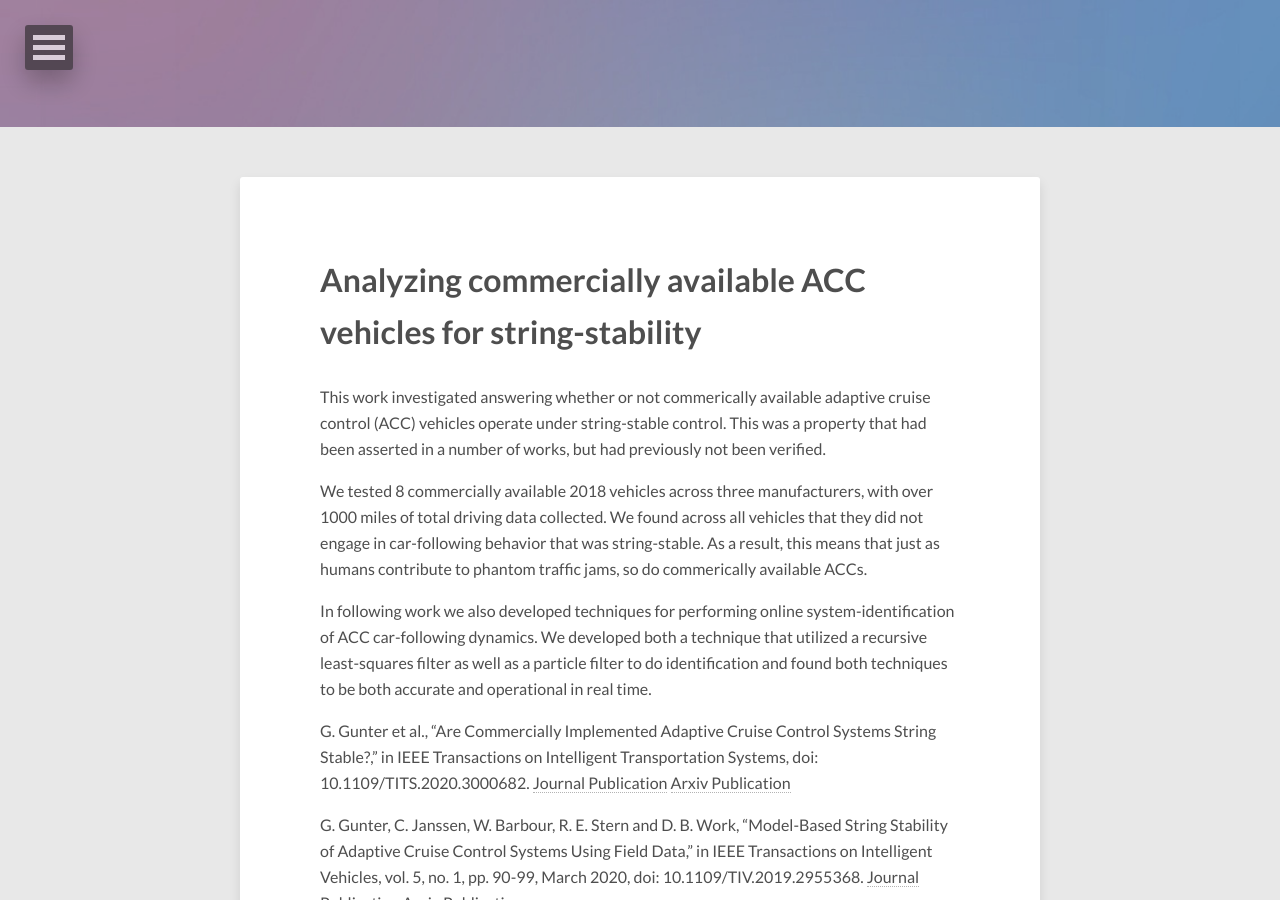
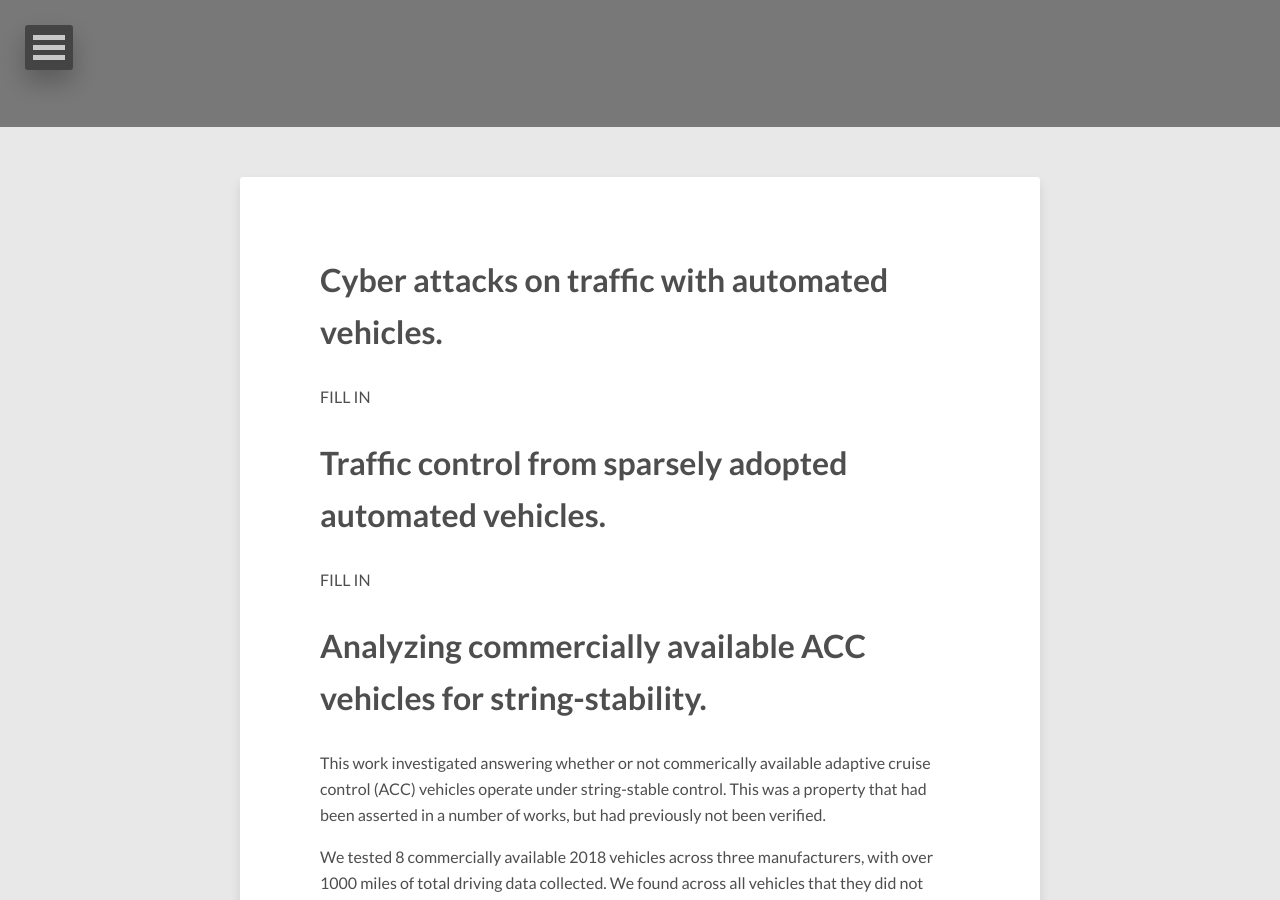
Before and after one commit to georgegunter/georgegunter.github.io, a Jekyll site: the page built from research/index.md, in a window 1280 px wide and 900 px high, scrolled down 273 px. Built offline with Jekyll 4.4.1, drawn with Linux system fonts in a browser that asks for light colours; nearby versions of some CDN libraries.

Commit message:
Changes to research page.

```diff
--- a/research/index.md
+++ b/research/index.md
@@ -2,12 +2,20 @@
 layout: page
 title: Primary Research Projects
 image:
-  feature: abstract-5.jpg
+  feature: Arizona_line_experiments_trimmed.jpg
 comments: false
 modified: 2018-01-27
 ---
+# Cyber attacks on traffic with automated vehicles.
 
-# Analyzing commercially available ACC vehicles for string-stability
+FILL IN
+
+
+# Traffic control from sparsely adopted automated vehicles.
+
+FILL IN
+
+# Analyzing commercially available ACC vehicles for string-stability.
 
 This work investigated answering whether or not commerically available adaptive cruise control (ACC) vehicles operate under string-stable control. This was a property that had been asserted in a number of works, but had previously not been verified.
 
```
Also changed, not shown: about/index.md (+1 -1 lines), 2 other files.
